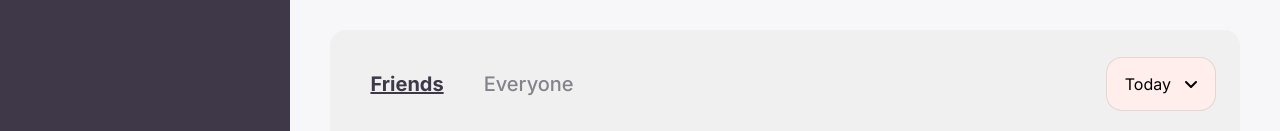
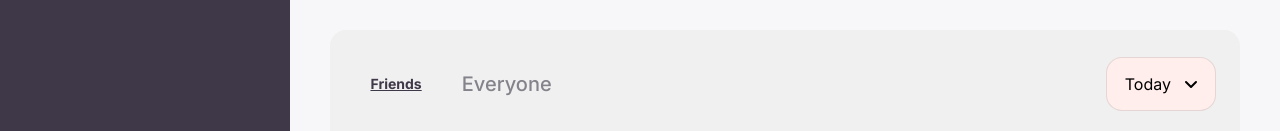
Before and after one commit to codeReaper0/event-webapp2, a Next.js app: page /timeline in a window 1280 px wide. Shown: the part 470-601 px from the top of the page. Built offline with nearby package versions, Linux system fonts and the light colour scheme.

Commit message:
Did some changes

```diff
--- a/components/layout/TimelineCard.tsx
+++ b/components/layout/TimelineCard.tsx
@@ -176,7 +176,7 @@ const TimelineCard = () => {
           <button
             className={`${
               active === "friends"
-                ? "font-bold text-[#3F3849] underline"
+                ? "font-bold text-[#3F3849] underline text-sm"
                 : "font-medium text-[#84838B]"
             } transition-all`}
             onClick={() => setActive("friends")}
```
